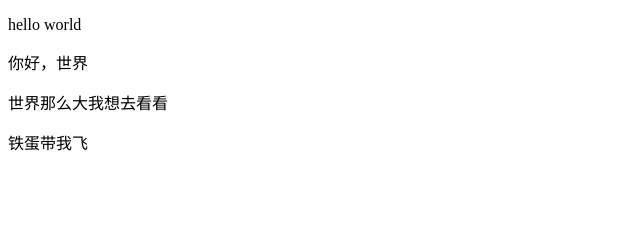
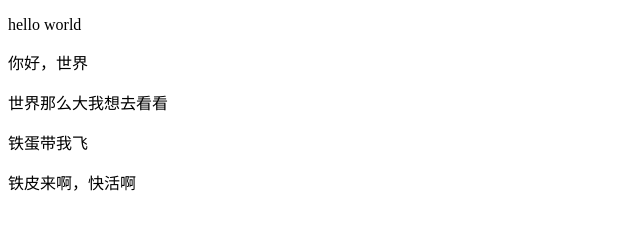
Before and after one commit to Smart-yang/myGit, a plain HTML site: page mygit.html in a window 1280 px wide. Shown: the whole page, without its empty margins (0-640 px from the left). Drawn offline with Linux system fonts and the light colour scheme.

Commit message:
新的修改

```diff
--- a/mygit.html
+++ b/mygit.html
@@ -11,6 +11,6 @@
     <p>你好，世界</p>
     <p>世界那么大我想去看看</p>
     <p>铁蛋带我飞</p>
-
+    <p>铁皮来啊，快活啊</p>
 </body>
 </html>
```
